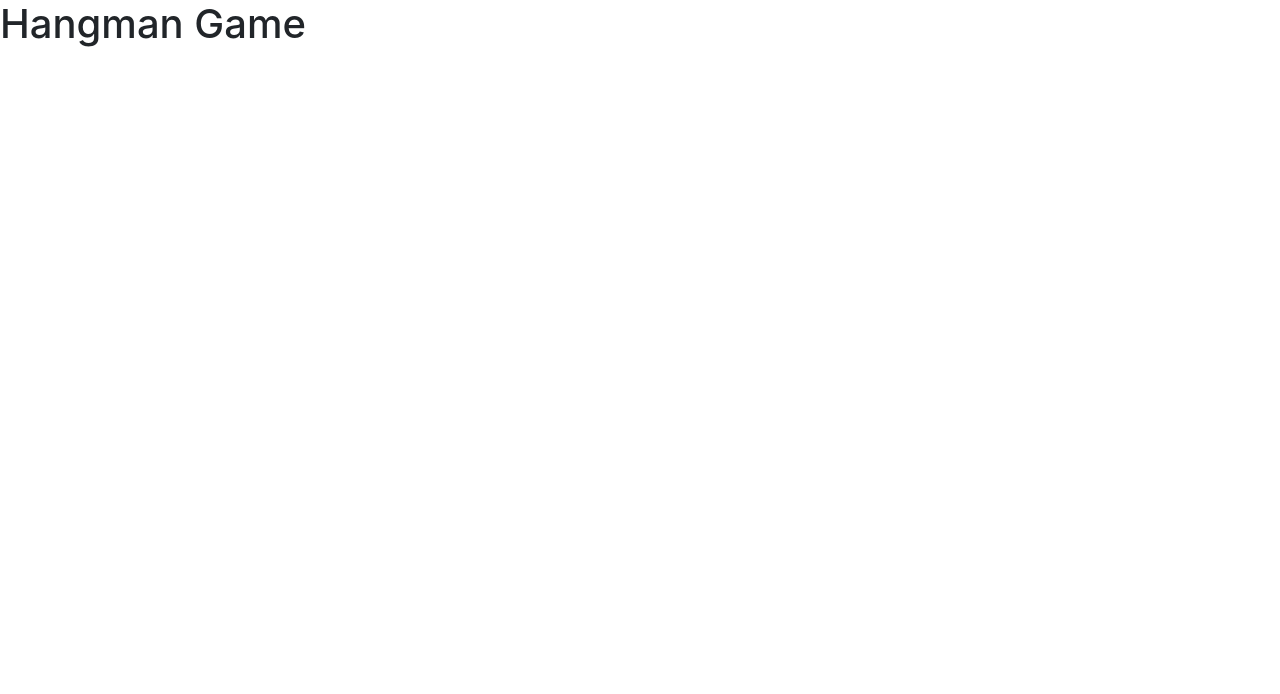
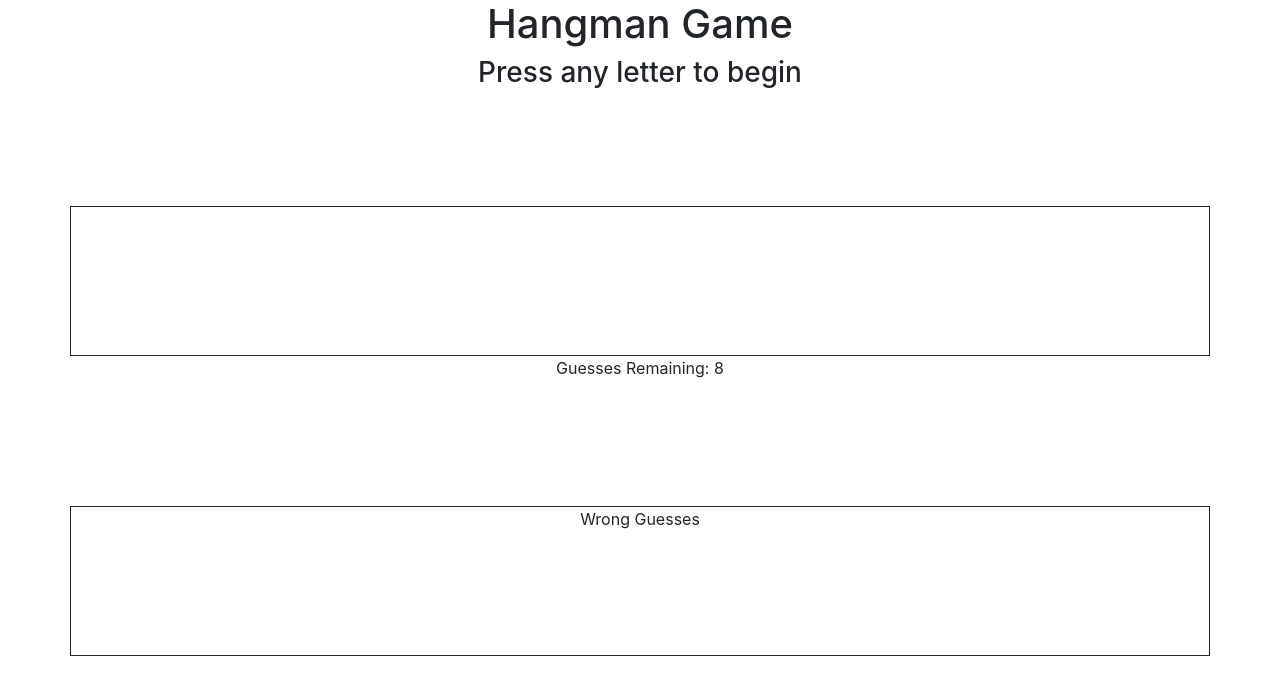
Before and after one commit to gknafey/Hangmangameinclass, a plain HTML site: page index.html in a window 1280 px wide. Drawn offline with nearby package versions, Linux system fonts and the light colour scheme.

Commit message:
Added divs for index.html layout

```diff
--- a/index.html
+++ b/index.html
@@ -1,18 +1,51 @@
 <!DOCTYPE html>
 <html lang="en">
+
 <head>
     <meta charset="UTF-8">
     <meta name="viewport" content="width=device-width, initial-scale=1.0">
     <meta http-equiv="X-UA-Compatible" content="ie=edge">
     <link rel="stylesheet" href="https://cdnjs.cloudflare.com/ajax/libs/twitter-bootstrap/4.3.1/css/bootstrap.min.css">
     <link rel="stylesheet" href="https://use.fontawesome.com/releases/v5.7.2/css/all.css">
-<link rel="stylesheet" href="style.css">
+    <link rel="stylesheet" href="css/style.css">
     <title>Hangman Game</title>
 </head>
+
 <body>
+    <div class="container">
+        <div class="row">
+            <div class="col-lg-12 col-12-md text-center">
                 <h1>Hangman Game</h1>
+            </div>
+        </div>
+        <div class="row" style="height: 150px">
+            <div class="col-lg-12 col-12-md text-center">
+                <h3>Press any letter to begin</h3>
+            </div>
+        </div>
+
+        <div class="row" style="border: 1px solid;height: 150px">
+            <div class="col-lg-12 col-12-md text-center">
+
+            </div>
+        </div>
+
+        <div class="row" style="height: 150px">
+            <div class="col-lg-12 col-12-md text-center">
+                Guesses Remaining: <span>8</span>
+            </div>
+        </div>
+
+        <div class="row" style="border: 1px solid;height: 150px">
+            <div class="col-lg-12 col-12-md text-center">
+                Wrong Guesses<br>
+                <div></div>
+            </div>
+        </div>
+    </div>
     <script src="https://cdnjs.cloudflare.com/ajax/libs/jquery/3.3.1/jquery.slim.min.js"></script>
     <script src="https://cdnjs.cloudflare.com/ajax/libs/popper.js/1.14.7/umd/popper.min.js"></script>
     <script src="https://cdnjs.cloudflare.com/ajax/libs/twitter-bootstrap/4.3.1/js/bootstrap.min.js"></script>
 </body>
+
 </html>
```
Lines whose indentation alone changed are shown as unchanged.
